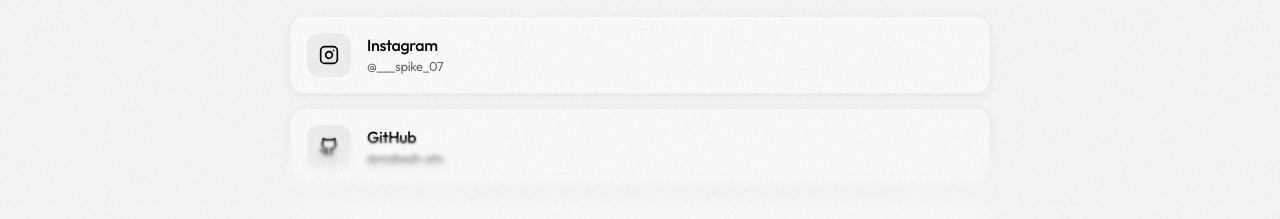
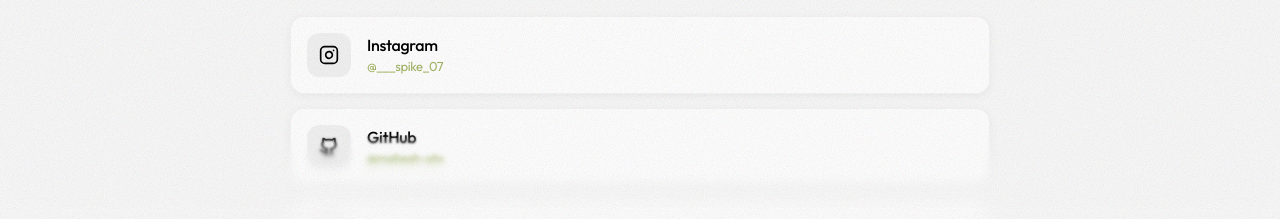
Before and after one commit to mahesh-atx/Minimal_Portfolio, a React (Vite) app: page / in a window 1280 px wide. Both pictures are taken after a click on the tab "Connect". Shown: the part 577-796 px from the top of the page. Built offline with nearby package versions, Linux system fonts and the light colour scheme.

Commit message:
Update contact username color
Co-authored-by: arena-agent <297053741+arena-agent@users.noreply.github.com>

```diff
--- a/src/sections/Connect.jsx
+++ b/src/sections/Connect.jsx
@@ -33,7 +33,7 @@ export default function Connect({ dark, handleCopyEmail }) {
               </Magnetic>
               <div className="flex flex-col">
                 <span className="font-medium text-[16px] text-black">{link.name}</span>
-                <span className="text-[13px] text-subtle">{link.handle}</span>
+                <span className="text-[13px] text-[#A3B565]">{link.handle}</span>
               </div>
             </div>
             <span className="opacity-0 group-hover:opacity-100 transition-all duration-300 group-hover:translate-x-[-4px] text-black">
```
